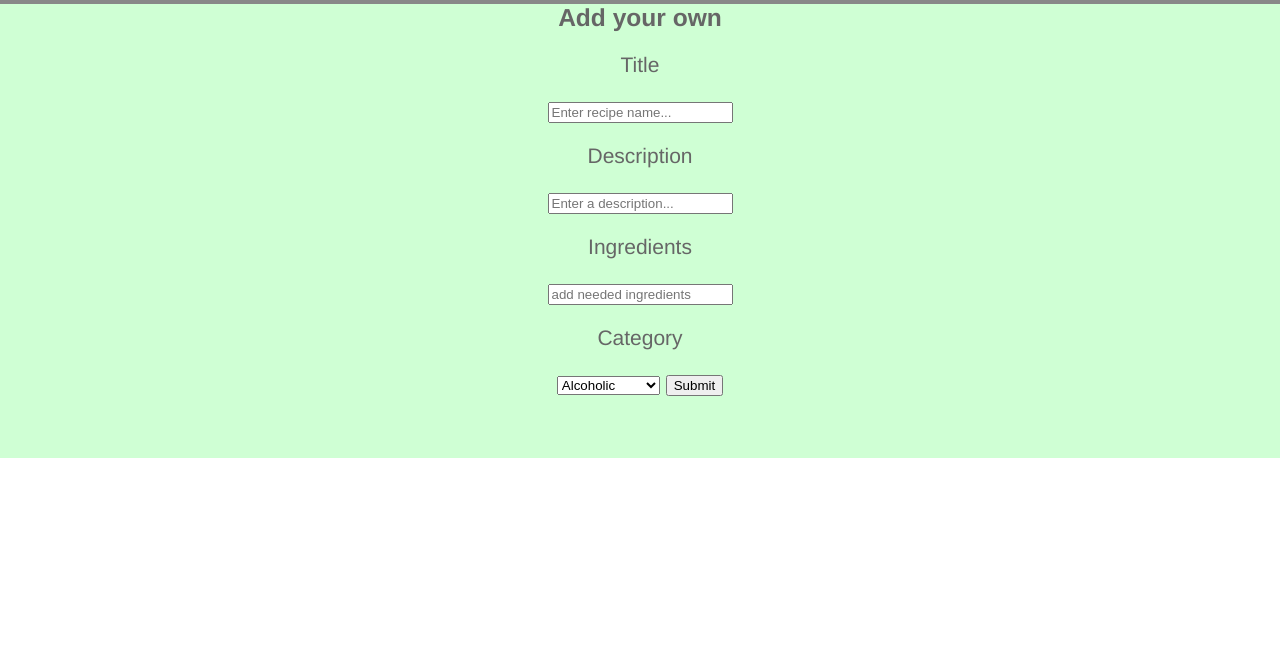
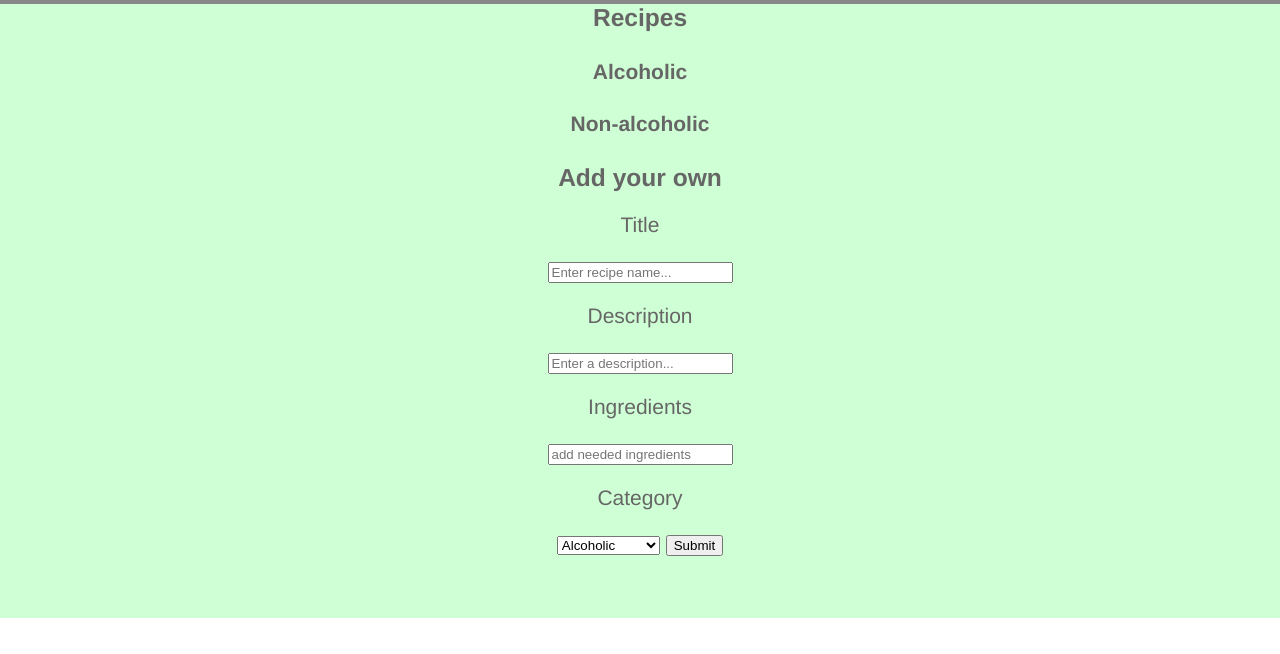
Before and after one commit to CarpenterJoseph/MargaritaMania, a plain HTML site: page createrecipe.html in a window 1280 px wide. Shown: the part 146-800 px from the top of the page. Drawn offline with Linux system fonts and the light colour scheme.

Commit message:
Update createrecipe.html

```diff
--- a/createrecipe.html
+++ b/createrecipe.html
@@ -21,6 +21,18 @@
   <nav> <a href="index.html">Home</a>
   </nav>
   <section>
+
+    <h3>Recipes</h3>
+
+<!-- List of Alcoholic drinks-->
+    <h4>Alcoholic</h4>
+<ul id="Alcoholic-List"></ul>
+
+<!-- List of Non-Alcoholic drinks-->
+    <h4>Non-alcoholic</h4>
+    <ul id="Non-alcoholic-List"></ul>
+
+
     <h3>Add your own</h3>
     <form id="new-recipe-form" method="POST" action="#">
       <p>Title</p>
@@ -36,7 +48,9 @@
         <select id="new-recipe-category">
         <option value="alcoholic">Alcoholic</option>
         <option value="non-alcoholic">Non-alcoholic</option>
+
     </select>
+
       <input type="submit" title="Submit"/>
     </form>
 
```
